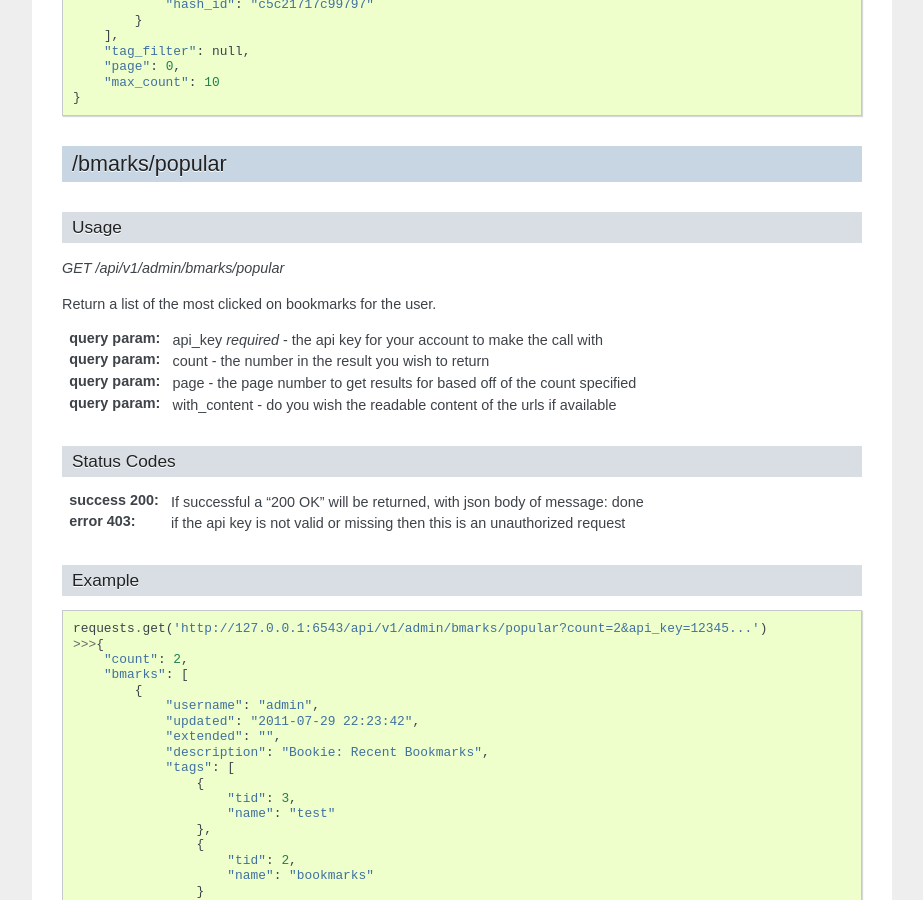
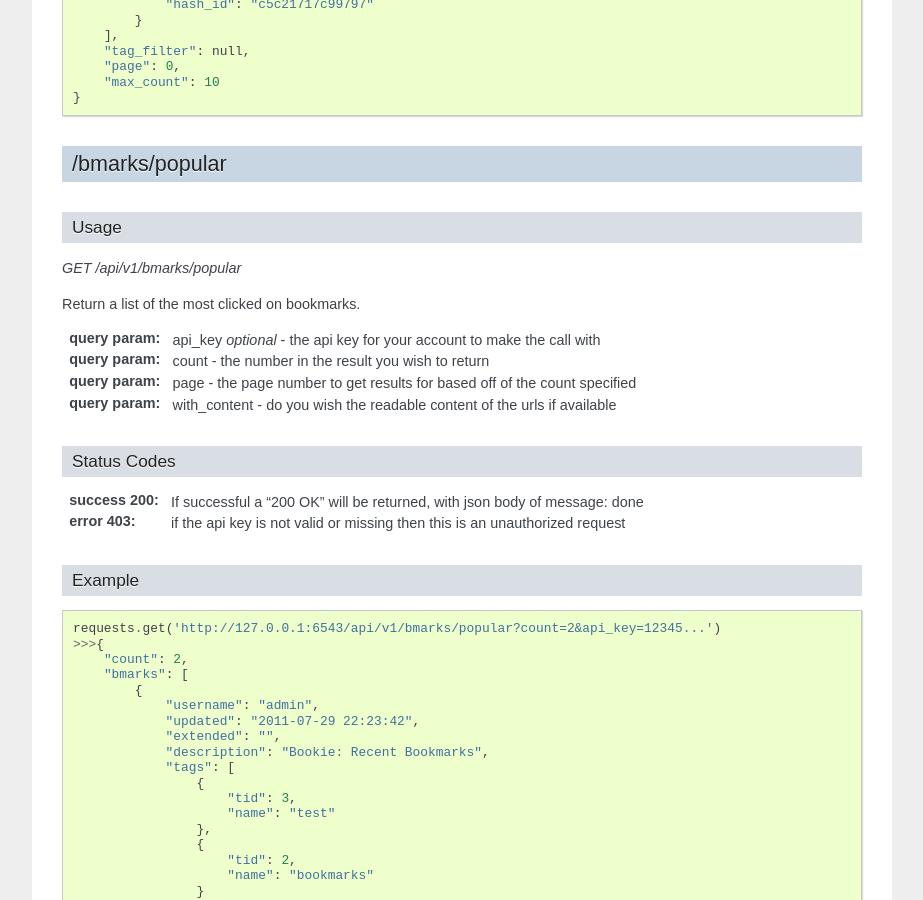
Before and after one commit to bookieio/Bookie, a Sphinx documentation site: the page built from docs/api.rst, in a window 1280 px wide and 900 px high, scrolled down 13769 px. Shown: the whole window, without its empty margins (198-1121 px from the left). Built offline with Sphinx 7.4.7, drawn with Linux system fonts in a browser that asks for light colours; some of the changed text lies outside the part shown.

Commit message:
Mark anonymous endpoints in API docs

```diff
--- a/docs/api.rst
+++ b/docs/api.rst
@@ -203,7 +203,7 @@ Usage
 
 Return a list of the most recent bookmarks
 
-:query param: api_key *required* - the api key for your account to make the call with
+:query param: api_key *optional* - the api key for your account to make the call with
 :query param: count - the number in the result you wish to return
 :query param: page - the page number to get results for based off of the count specified
 :query param: with_content - do you wish the readable content of the urls if available
@@ -348,7 +348,7 @@ Usage
 
 Return a list of the most clicked on bookmarks for the user.
 
-:query param: api_key *required* - the api key for your account to make the call with
+:query param: api_key *optional* - the api key for your account to make the call with
 :query param: count - the number in the result you wish to return
 :query param: page - the page number to get results for based off of the count specified
 :query param: with_content - do you wish the readable content of the urls if available
@@ -468,7 +468,7 @@ given terms.  There can be one or more search terms. All search terms are
 fulltext search against the readable content of pages with the correct
 query parameter from below.
 
-:query param: api_key *required* - the api key for your account to make the call with
+:query param: api_key *optional* - the api key for your account to make the call with
 :query param: count - the number in the result you wish to return
 :query param: page - the page number to get results for based off of the count specified
 :query param: search_content - include the readable text in the fulltext search.  This can slow down the response.
@@ -552,7 +552,7 @@ Usage
 
 Return a list of potential tags to use for the given *tag*.
 
-:query param: api_key *required* - the api key for your account to make the call with
+:query param: api_key *optional* - the api key for your account to make the call with
 :query param: tag *required* - the part of the word we want completions for
 :query param: current - a space separated list of the current tags selected that we should take into account when selecting a potential completion option.
 
@@ -717,7 +717,7 @@ Usage
 
 Return a list of the most recent bookmarks
 
-:query param: api_key *required* - the api key for your account to make the call with
+:query param: api_key *optional* - the api key for your account to make the call with
 :query param: count - the number in the result you wish to return
 :query param: page - the page number to get results for based off of the count specified
 :query param: with_content - do you wish the readable content of the urls if available
@@ -788,11 +788,11 @@ Example
 
 Usage
 ''''''
-*GET* `/api/v1/admin/bmarks/popular`
+*GET* `/api/v1/bmarks/popular`
 
-Return a list of the most clicked on bookmarks for the user.
+Return a list of the most clicked on bookmarks.
 
-:query param: api_key *required* - the api key for your account to make the call with
+:query param: api_key *optional* - the api key for your account to make the call with
 :query param: count - the number in the result you wish to return
 :query param: page - the page number to get results for based off of the count specified
 :query param: with_content - do you wish the readable content of the urls if available
@@ -807,7 +807,7 @@ Example
 
 ::
 
-    requests.get('http://127.0.0.1:6543/api/v1/admin/bmarks/popular?count=2&api_key=12345...')
+    requests.get('http://127.0.0.1:6543/api/v1/bmarks/popular?count=2&api_key=12345...')
     >>>{
         "count": 2,
         "bmarks": [
@@ -876,7 +876,7 @@ given terms.  There can be one or more search terms. All search terms are
 fulltext search against the readable content of pages with the correct
 query parameter from below.
 
-:query param: api_key *required* - the api key for your account to make the call with
+:query param: api_key *optional* - the api key for your account to make the call with
 :query param: count - the number in the result you wish to return
 :query param: page - the page number to get results for based off of the count specified
 :query param: search_content - include the readable text in the fulltext search.  This can slow down the response.
```
